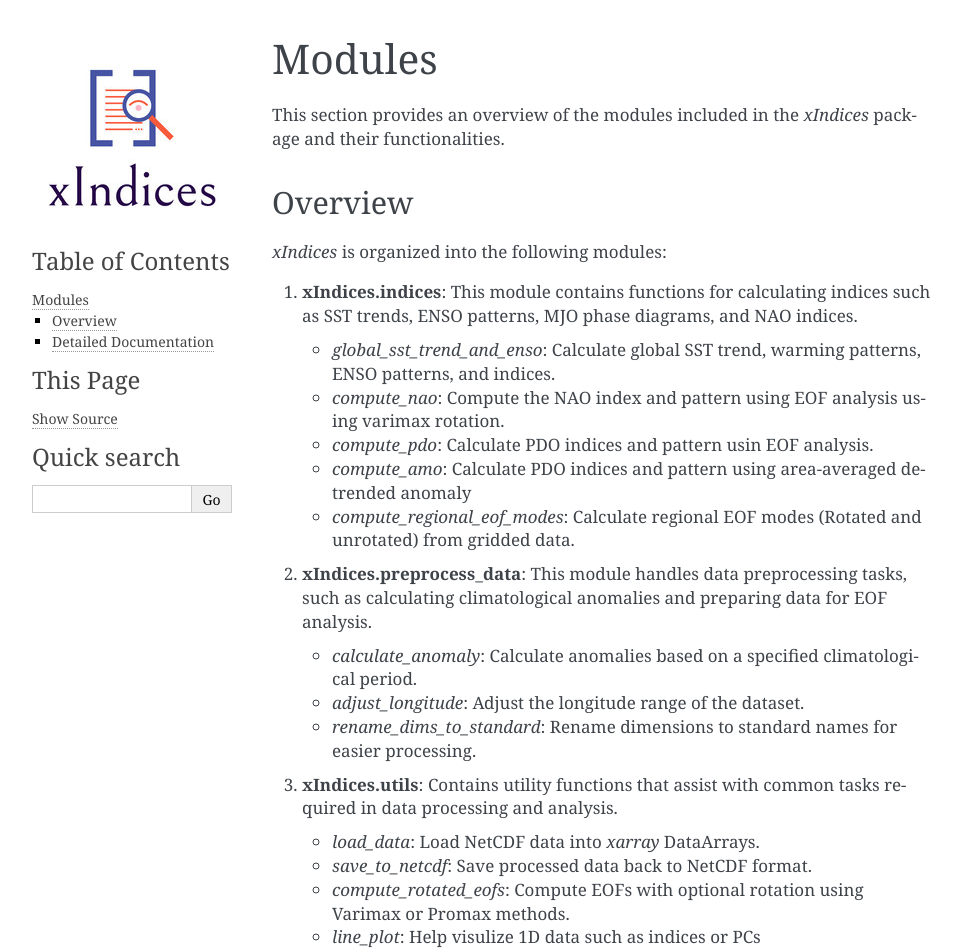
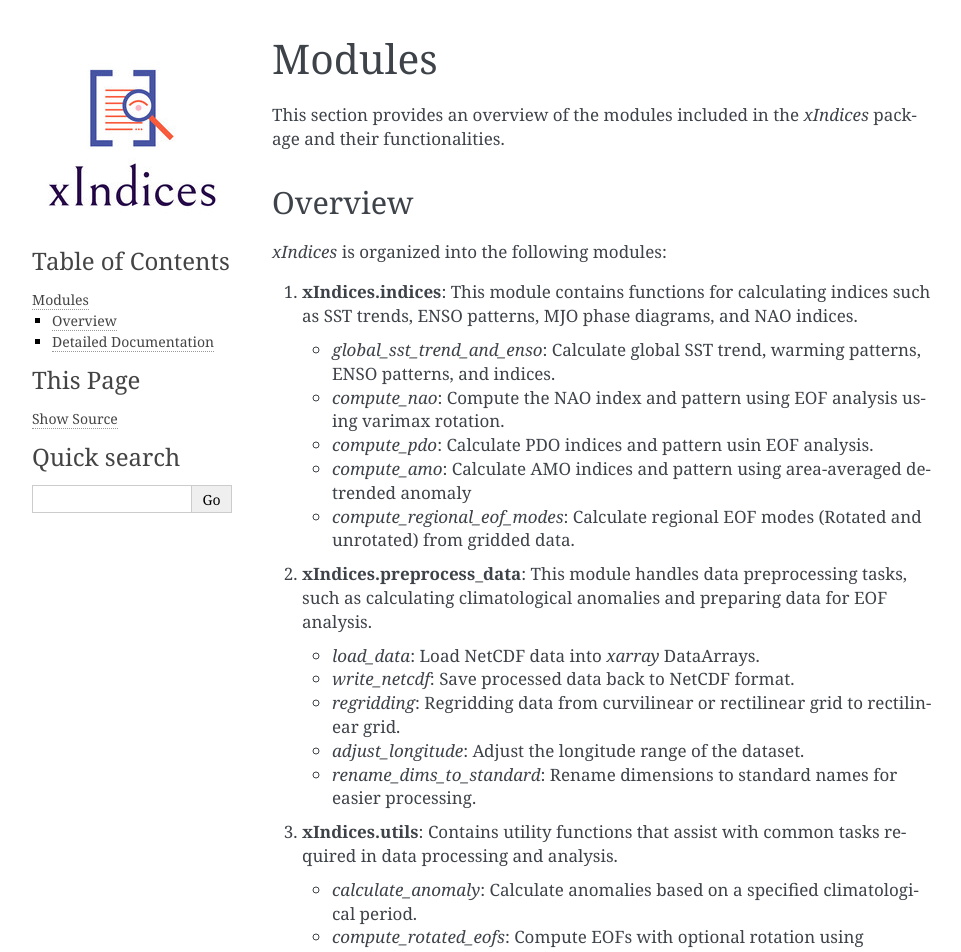
Before and after one commit to JiveshDixit/xIndices, a Sphinx documentation site: the page built from docs/modules.rst, in a window 1280 px wide. Shown: the top 952 px of the page, without its empty margins (148-1109 px from the left). Built offline with Sphinx 7.4.7, drawn with Linux system fonts in a browser that asks for light colours; pages that are not in the unit, such as notebooks, are missing from menus.

Commit message:
Update modules.rst

```diff
--- a/docs/modules.rst
+++ b/docs/modules.rst
@@ -23,21 +23,23 @@ Overview
    - `global_sst_trend_and_enso`: Calculate global SST trend, warming patterns, ENSO patterns, and indices.
    - `compute_nao`: Compute the NAO index and pattern using EOF analysis using varimax rotation.
    - `compute_pdo`: Calculate PDO indices and pattern usin EOF analysis.
-   - `compute_amo`: Calculate PDO indices and pattern using area-averaged detrended anomaly
+   - `compute_amo`: Calculate AMO indices and pattern using area-averaged detrended anomaly
    - `compute_regional_eof_modes`: Calculate regional EOF modes (Rotated and unrotated) from gridded data.
 
 2. **xIndices.preprocess_data**:
    This module handles data preprocessing tasks, such as calculating climatological anomalies and preparing data for EOF analysis.
 
-   - `calculate_anomaly`: Calculate anomalies based on a specified climatological period.
+
+   - `load_data`: Load NetCDF data into `xarray` DataArrays.
+   - `write_netcdf`: Save processed data back to NetCDF format.
+   - `regridding`: Regridding data from curvilinear or rectilinear grid to rectilinear grid.
    - `adjust_longitude`: Adjust the longitude range of the dataset.
    - `rename_dims_to_standard`: Rename dimensions to standard names for easier processing.
 
 3. **xIndices.utils**:
    Contains utility functions that assist with common tasks required in data processing and analysis.
 
-   - `load_data`: Load NetCDF data into `xarray` DataArrays.
-   - `save_to_netcdf`: Save processed data back to NetCDF format.
+   - `calculate_anomaly`: Calculate anomalies based on a specified climatological period.
    - `compute_rotated_eofs`: Compute EOFs with optional rotation using Varimax or Promax methods.
    - `line_plot`: Help visulize 1D data such as indices or PCs
    - `contour_plot`: Help visulize 2D data such as patterns or EOFs
```
Also changed, not shown: other parts of docs/modules.rst (+4 -9 lines).
